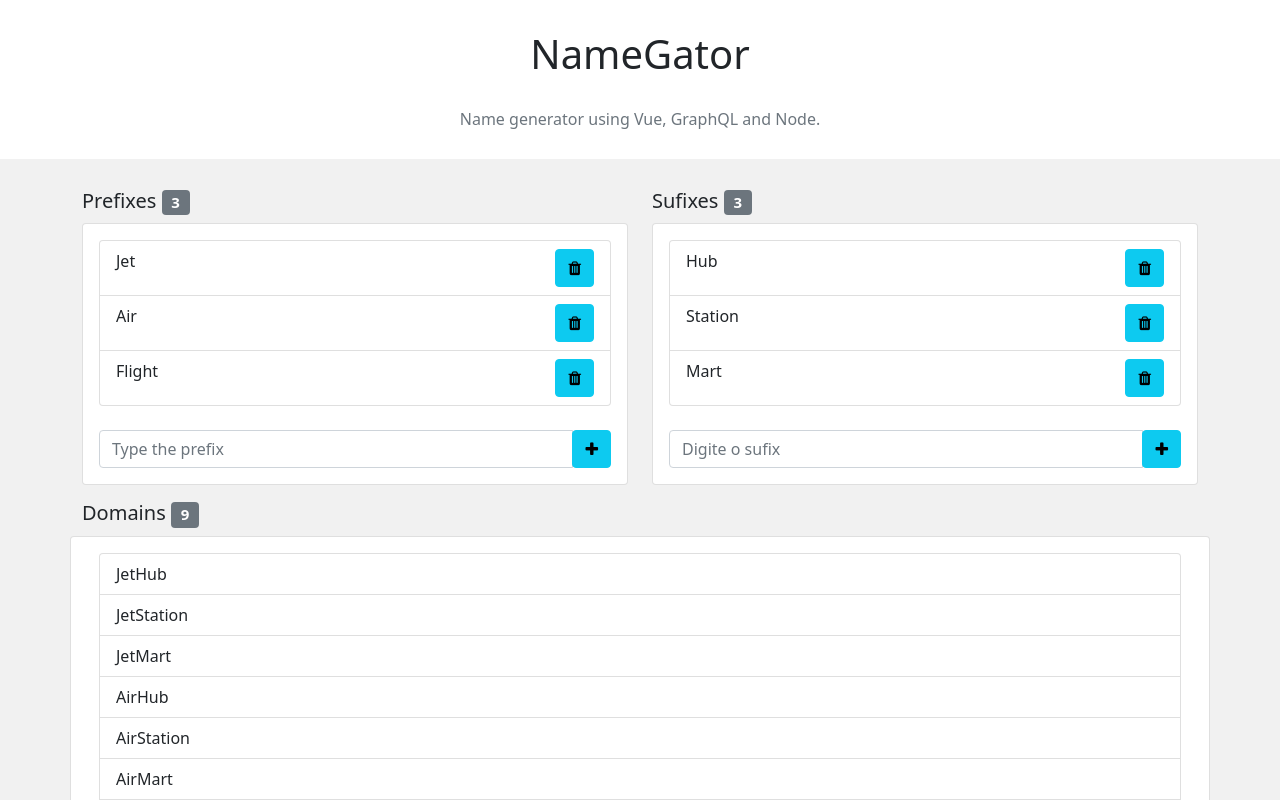
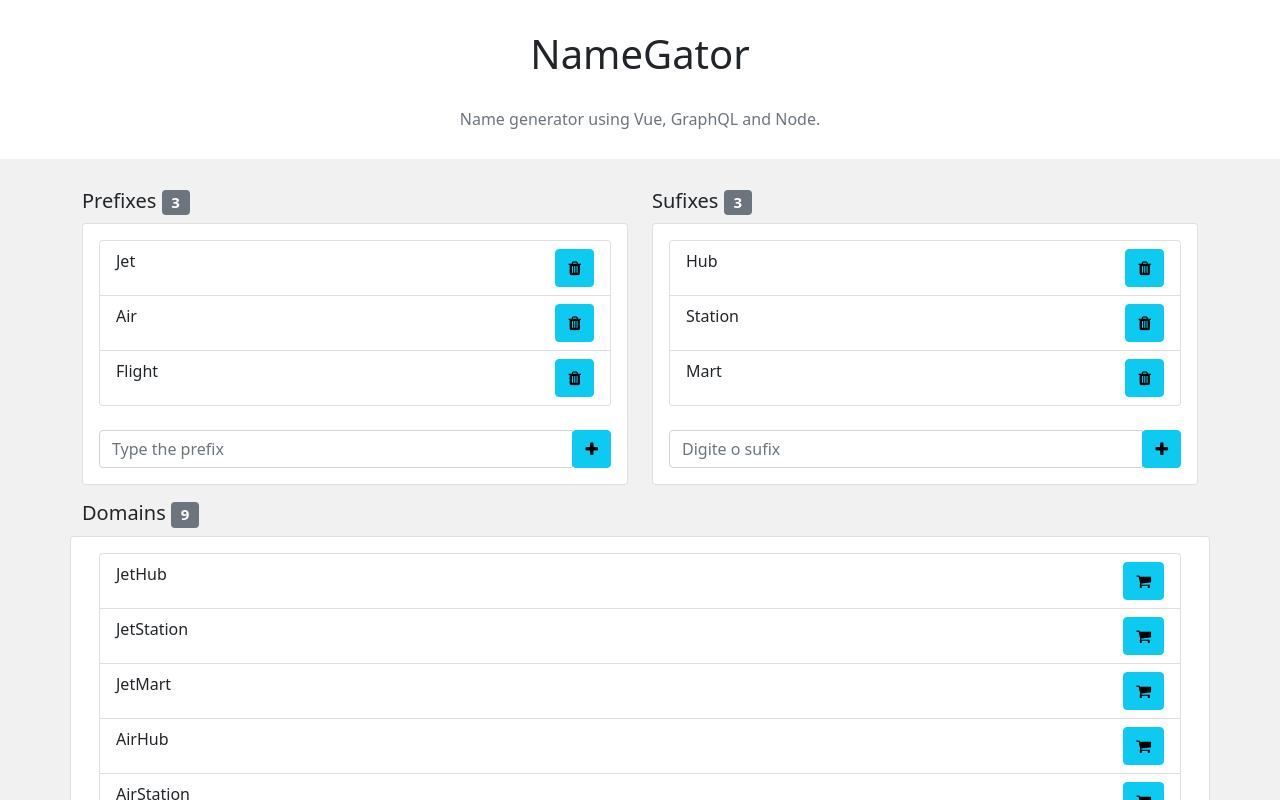
Before and after one commit to kkzamai/fullstack_vue_graphql_node, a Vue app: page / in a window 1280 px wide. Shown: the top 800 px of the page. Built offline with nearby package versions, Linux system fonts and the light colour scheme.

Commit message:
aula do Branas 3

```diff
--- a/public/index.html
+++ b/public/index.html
@@ -4,8 +4,8 @@
     <meta charset="utf-8">
     <meta http-equiv="X-UA-Compatible" content="IE=edge">
     <meta name="viewport" content="width=device-width,initial-scale=1.0">
-    <link rel="icon" href="<%= BASE_URL %>favicon.ico">
-    <title><%= htmlWebpackPlugin.options.title %></title>
+    <link rel="icon" href="<%= BASE_URL %>hostgator.ico">
+    <title>NameGator</title>
   </head>
   <body>
     <noscript>
--- a/src/App.vue
+++ b/src/App.vue
@@ -65,8 +65,17 @@
               <div class="card">
                 <div class="card-body">
                   <ul class="list-group">
-                    <li class="list-group-item" v-for="domain in domains" v-bind:key="domain">
-                    {{ domain }}
+                    <li class="list-group-item" v-for="domain in domains" v-bind:key="domain.name">
+                    <div class="row">
+						<div class="col-md">
+							{{ domain.name }}
+						</div>
+						<div class="col-auto">
+							<a class="btn btn-info" v-bind:href="domain.checkout" target="_blank">
+								<span class="fa fa-shopping-cart"></span>
+							</a>
+						</div>
+					</div>
                     </li>
                   </ul>
                 </div>
@@ -88,40 +97,42 @@
 			prefix: "",
 			sufix: "",
 			prefixes: ["Jet", "Air","Flight"],
-			sufixes: ["Hub", "Station", "Mart"],
-			domains: []
+			sufixes: ["Hub", "Station", "Mart"]
 		};
 	},
 	methods: {
 		addPrefix(prefix) {
 			this.prefixes.push(prefix);
 			this.prefix = "";
-			this.generate();
 		},
 		deletePrefix(prefix) {
 			this.prefixes.splice(this.prefixes.indexOf(prefix),1);
-			this.generate();
 		},
 		addSufix(sufix) {
 			this.sufixes.push(sufix);
 			this.sufix = "";
-			this.generate();
 		},
 		deleteSufix(sufix) {
 			this.sufixes.splice(this.sufixes.indexOf(sufix),1);
-			this.generate();
-		},
-		generate() {
-			this.domains = [];
+		}
+	},
+	computed: {
+		domains() {
+			console.log("generating domains...");
+			const domains = [];
 			for (const prefix of this.prefixes) {
 				for (const sufix of this.sufixes) {
-					this.domains.push(prefix + sufix);
+					const name = prefix + sufix;
+					const url = name.toLowerCase();
+					const checkout = `https://cart.hostgator.com.br/?pid=d&sld=${url}&tld=.com.br`;
+					domains.push({
+						name,
+						checkout
+					});
 				}
 			}
+			return domains;
 		}
-	},
-	created() {
-		this.generate();
 	}
 };
 </script>
--- a/src/components/HelloWorld.vue
+++ /dev/null
@@ -1,58 +0,0 @@
-<template>
-  <div class="hello">
-    <h1>{{ msg }}</h1>
-    <p>
-      For a guide and recipes on how to configure / customize this project,<br>
-      check out the
-      <a href="https://cli.vuejs.org" target="_blank" rel="noopener">vue-cli documentation</a>.
-    </p>
-    <h3>Installed CLI Plugins</h3>
-    <ul>
-      <li><a href="https://github.com/vuejs/vue-cli/tree/dev/packages/%40vue/cli-plugin-babel" target="_blank" rel="noopener">babel</a></li>
-      <li><a href="https://github.com/vuejs/vue-cli/tree/dev/packages/%40vue/cli-plugin-eslint" target="_blank" rel="noopener">eslint</a></li>
-    </ul>
-    <h3>Essential Links</h3>
-    <ul>
-      <li><a href="https://vuejs.org" target="_blank" rel="noopener">Core Docs</a></li>
-      <li><a href="https://forum.vuejs.org" target="_blank" rel="noopener">Forum</a></li>
-      <li><a href="https://chat.vuejs.org" target="_blank" rel="noopener">Community Chat</a></li>
-      <li><a href="https://twitter.com/vuejs" target="_blank" rel="noopener">Twitter</a></li>
-      <li><a href="https://news.vuejs.org" target="_blank" rel="noopener">News</a></li>
-    </ul>
-    <h3>Ecosystem</h3>
-    <ul>
-      <li><a href="https://router.vuejs.org" target="_blank" rel="noopener">vue-router</a></li>
-      <li><a href="https://vuex.vuejs.org" target="_blank" rel="noopener">vuex</a></li>
-      <li><a href="https://github.com/vuejs/vue-devtools#vue-devtools" target="_blank" rel="noopener">vue-devtools</a></li>
-      <li><a href="https://vue-loader.vuejs.org" target="_blank" rel="noopener">vue-loader</a></li>
-      <li><a href="https://github.com/vuejs/awesome-vue" target="_blank" rel="noopener">awesome-vue</a></li>
-    </ul>
-  </div>
-</template>
-
-<script>
-export default {
-	name: "HelloWorld",
-	props: {
-		msg: String
-	}
-};
-</script>
-
-<!-- Add "scoped" attribute to limit CSS to this component only -->
-<style scoped>
-h3 {
-  margin: 40px 0 0;
-}
-ul {
-  list-style-type: none;
-  padding: 0;
-}
-li {
-  display: inline-block;
-  margin: 0 10px;
-}
-a {
-  color: #42b983;
-}
-</style>
```
Also changed, not shown: 2 other files (tests, documents, lock files or other folders).
